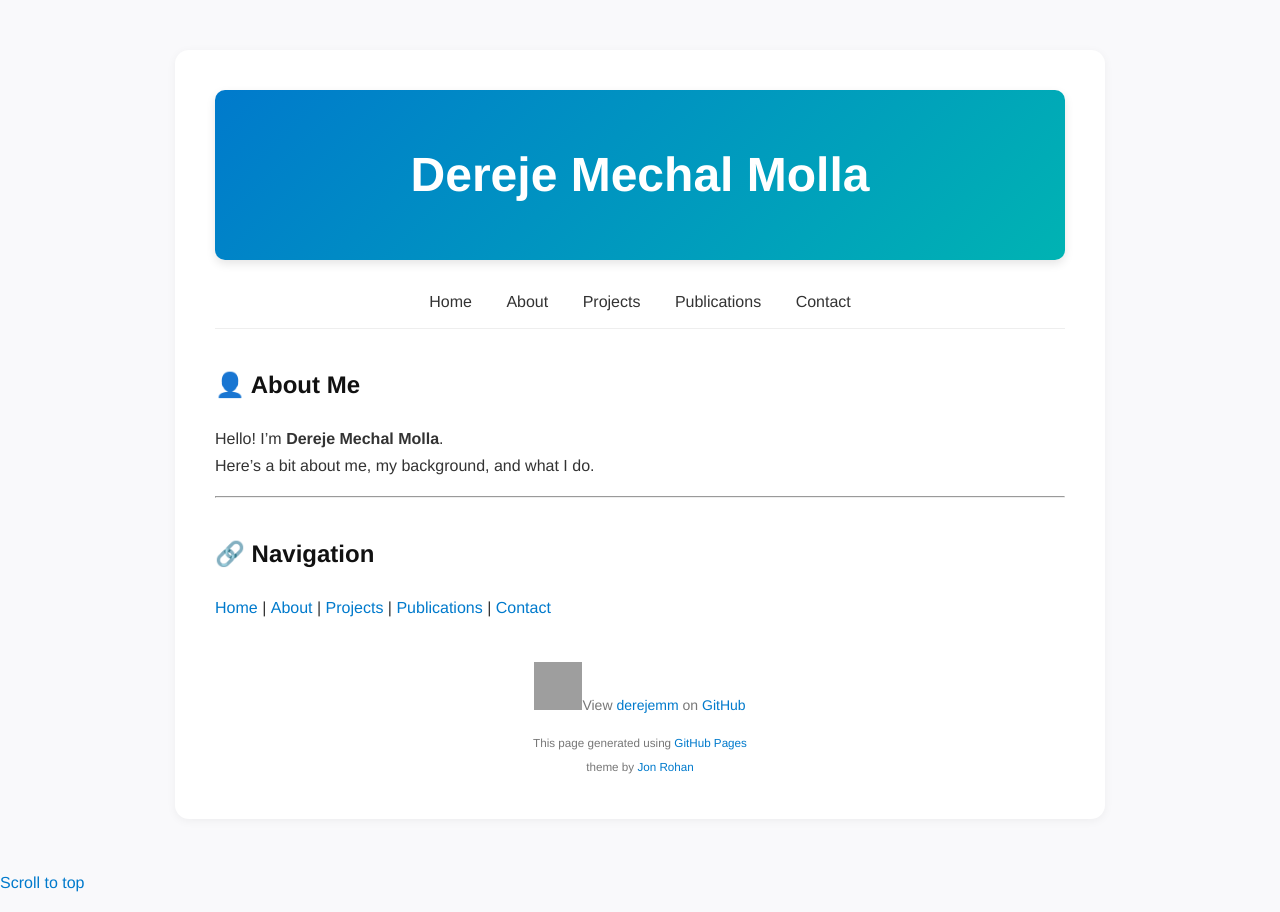
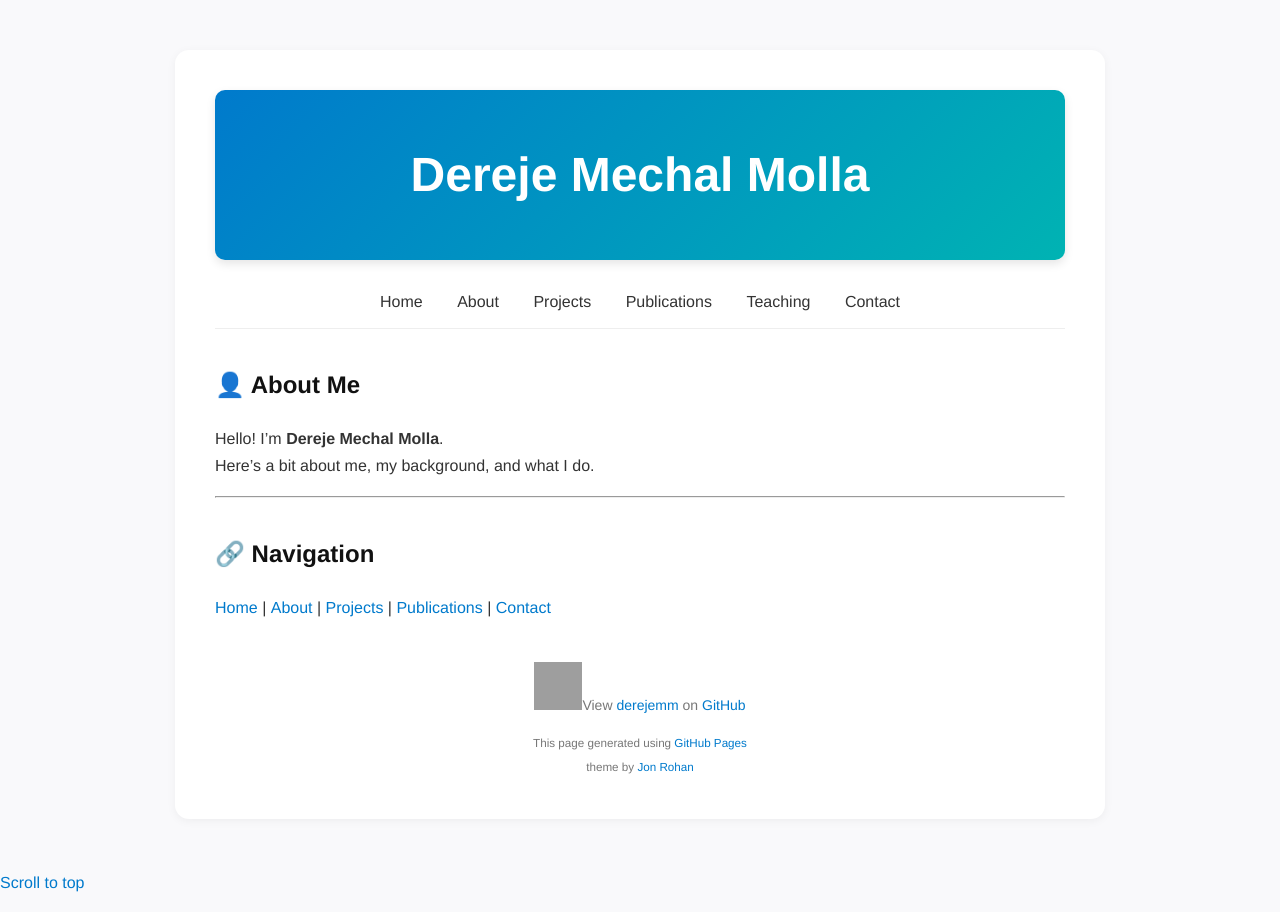
Before and after one commit to derejemm/derejemm.github.io, a Jekyll site: the page built from about.md, in a window 1280 px wide. Built offline with Jekyll 4.4.1, drawn with Linux system fonts in a browser that asks for light colours; a script that is not in the unit is left out; the repository's description, which GitHub fills in, is left out; grey boxes are pictures that could not be loaded.

Commit message:
Update about.md

```diff
--- a/about.md
+++ b/about.md
@@ -8,6 +8,7 @@ title: About
   <a href="/about">About</a>
   <a href="/projects">Projects</a>
   <a href="/publications">Publications</a>
+  <a href="/teaching">Teaching</a>
   <a href="/contact">Contact</a>
 </div>
 
```
